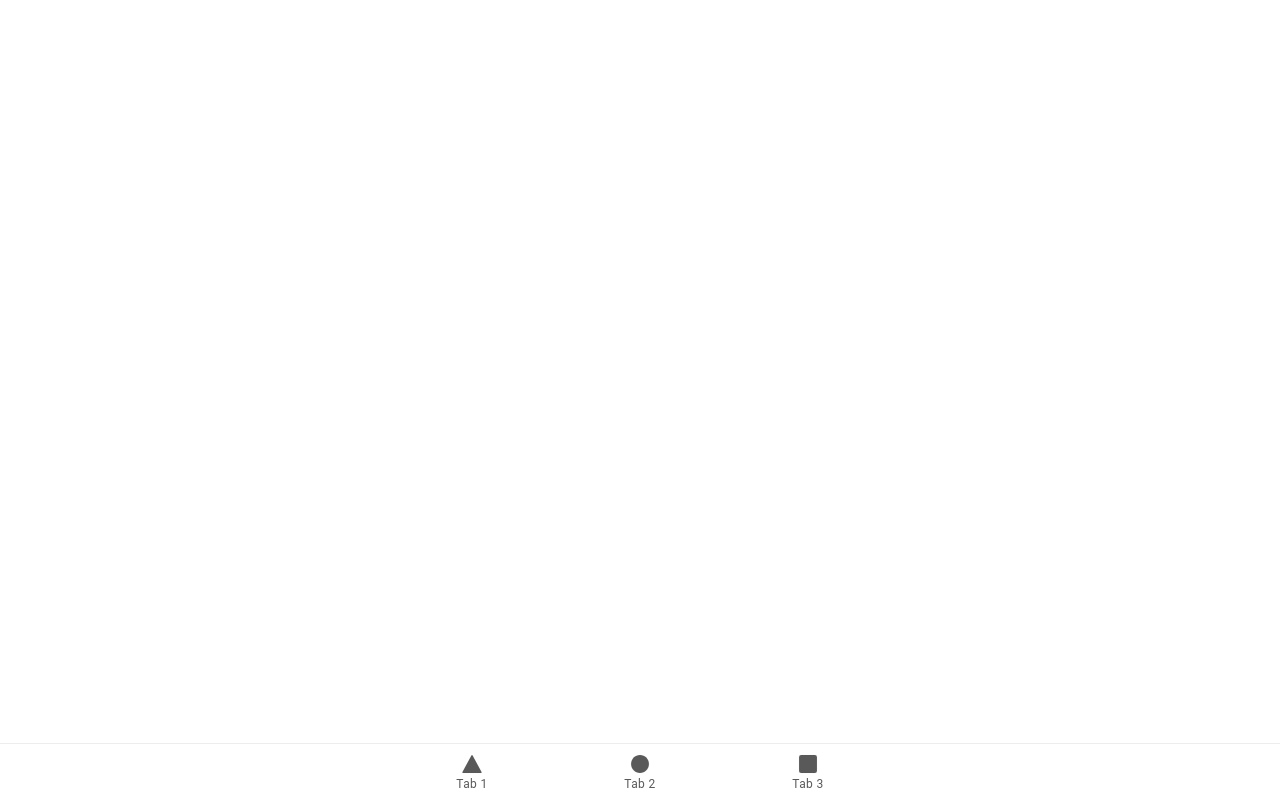
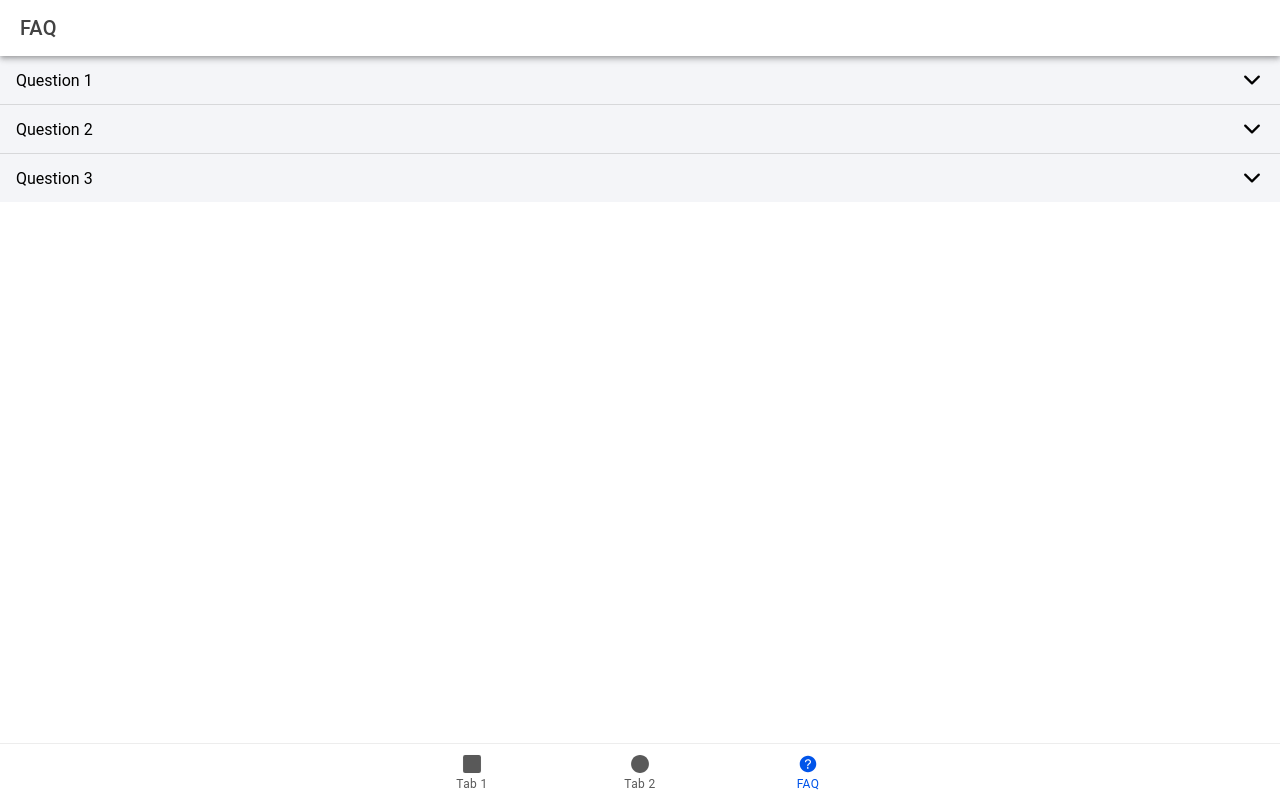
Before and after one commit to pathlabs99/TrackMate, a React (Vite) app in the folder trackmate/: page /faq in a window 1280 px wide. Built offline with nearby package versions, Linux system fonts and the light colour scheme.

Commit message:
Basic FAQ page with accordion working

```diff
--- a/trackmate/src/App.tsx
+++ b/trackmate/src/App.tsx
@@ -1,4 +1,4 @@
-import { Redirect, Route } from 'react-router-dom';
+import { Redirect, Route } from "react-router-dom";
 import {
   IonApp,
   IonIcon,
@@ -7,29 +7,29 @@ import {
   IonTabBar,
   IonTabButton,
   IonTabs,
-  setupIonicReact
-} from '@ionic/react';
-import { IonReactRouter } from '@ionic/react-router';
-import { ellipse, square, triangle } from 'ionicons/icons';
-import Tab1 from './pages/Tab1';
-import Tab2 from './pages/Tab2';
-import Tab3 from './pages/Tab3';
+  setupIonicReact,
+} from "@ionic/react";
+import { IonReactRouter } from "@ionic/react-router";
+import { ellipse, square, helpCircle } from "ionicons/icons";
+import Tab1 from "./pages/Tab1";
+import Tab2 from "./pages/Tab2";
+import FAQ from "./pages/FAQ/FAQ"; // FAQ
 
 /* Core CSS required for Ionic components to work properly */
-import '@ionic/react/css/core.css';
+import "@ionic/react/css/core.css";
 
 /* Basic CSS for apps built with Ionic */
-import '@ionic/react/css/normalize.css';
-import '@ionic/react/css/structure.css';
-import '@ionic/react/css/typography.css';
+import "@ionic/react/css/normalize.css";
+import "@ionic/react/css/structure.css";
+import "@ionic/react/css/typography.css";
 
 /* Optional CSS utils that can be commented out */
-import '@ionic/react/css/padding.css';
-import '@ionic/react/css/float-elements.css';
-import '@ionic/react/css/text-alignment.css';
-import '@ionic/react/css/text-transformation.css';
-import '@ionic/react/css/flex-utils.css';
-import '@ionic/react/css/display.css';
+import "@ionic/react/css/padding.css";
+import "@ionic/react/css/float-elements.css";
+import "@ionic/react/css/text-alignment.css";
+import "@ionic/react/css/text-transformation.css";
+import "@ionic/react/css/flex-utils.css";
+import "@ionic/react/css/display.css";
 
 /**
  * Ionic Dark Mode
@@ -40,10 +40,10 @@ import '@ionic/react/css/display.css';
 
 /* import '@ionic/react/css/palettes/dark.always.css'; */
 /* import '@ionic/react/css/palettes/dark.class.css'; */
-import '@ionic/react/css/palettes/dark.system.css';
+import "@ionic/react/css/palettes/dark.system.css";
 
 /* Theme variables */
-import './theme/variables.css';
+import "./theme/variables.css";
 
 setupIonicReact();
 
@@ -58,25 +58,23 @@ const App: React.FC = () => (
           <Route exact path="/tab2">
             <Tab2 />
           </Route>
-          <Route path="/tab3">
-            <Tab3 />
-          </Route>
-          <Route exact path="/">
-            <Redirect to="/tab1" />
+          <Route exact path="/faq">
+            <FAQ />
           </Route>
         </IonRouterOutlet>
+
         <IonTabBar slot="bottom">
           <IonTabButton tab="tab1" href="/tab1">
-            <IonIcon aria-hidden="true" icon={triangle} />
+            <IonIcon aria-hidden="true" icon={square} />
             <IonLabel>Tab 1</IonLabel>
           </IonTabButton>
           <IonTabButton tab="tab2" href="/tab2">
             <IonIcon aria-hidden="true" icon={ellipse} />
             <IonLabel>Tab 2</IonLabel>
           </IonTabButton>
-          <IonTabButton tab="tab3" href="/tab3">
-            <IonIcon aria-hidden="true" icon={square} />
-            <IonLabel>Tab 3</IonLabel>
+          <IonTabButton tab="faq" href="/faq">
+            <IonIcon aria-hidden="true" icon={helpCircle} />
+            <IonLabel>FAQ</IonLabel>
           </IonTabButton>
         </IonTabBar>
       </IonTabs>
--- /dev/null
+++ b/trackmate/src/pages/FAQ/FAQ.tsx
@@ -0,0 +1,61 @@
+/*  FAQ component with a list of questions and answers ¨
+Uses ionic accordion to display the questions and answers
+https://ionicframework.com/docs/api/accordion
+*/
+
+import React from "react";
+import {
+  IonAccordion,
+  IonAccordionGroup,
+  IonItem,
+  IonLabel,
+  IonContent,
+  IonPage,
+  IonHeader,
+  IonToolbar,
+  IonTitle,
+} from "@ionic/react";
+
+function FAQ() {
+  return (
+    <IonPage>
+      <IonHeader>
+        <IonToolbar>
+          <IonTitle>FAQ</IonTitle>
+        </IonToolbar>
+      </IonHeader>
+      <IonContent>
+        <IonAccordionGroup>
+          <IonAccordion value="first">
+            <IonItem slot="header" color="light">
+              <IonLabel>Question 1</IonLabel>
+            </IonItem>
+            <div className="ion-padding" slot="content">
+              Answer 1.
+            </div>
+          </IonAccordion>
+
+          <IonAccordion value="second">
+            <IonItem slot="header" color="light">
+              <IonLabel>Question 2</IonLabel>
+            </IonItem>
+            <div className="ion-padding" slot="content">
+              Answer 2.
+            </div>
+          </IonAccordion>
+
+          <IonAccordion value="third">
+            <IonItem slot="header" color="light">
+              <IonLabel>Question 3</IonLabel>
+            </IonItem>
+            <div className="ion-padding" slot="content">
+              Answer 3
+            </div>
+          </IonAccordion>
+        </IonAccordionGroup>
+      </IonContent>
+    </IonPage>
+  );
+}
+
+export default FAQ;
```
